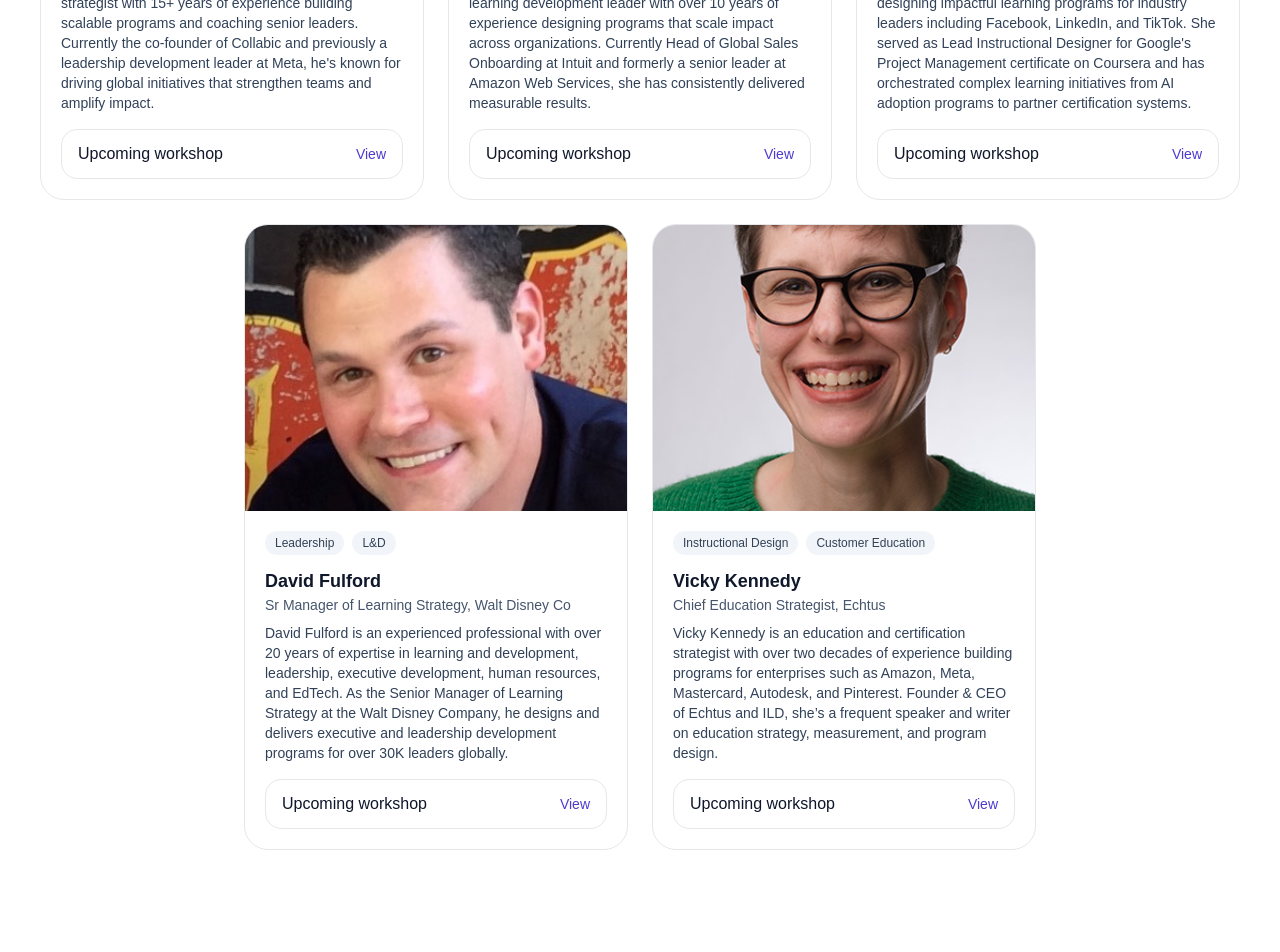
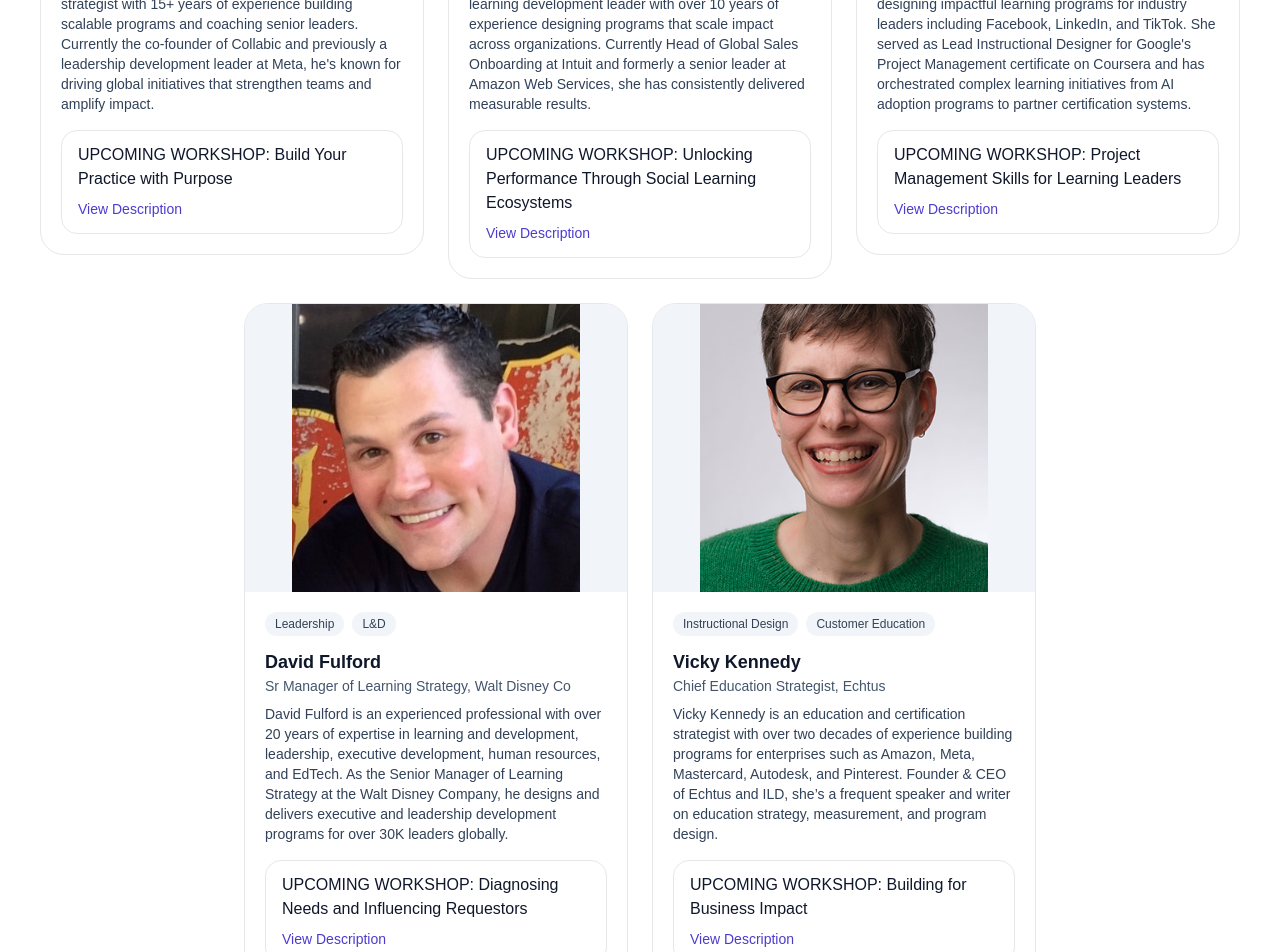
Before and after one commit to vickynkennedy-nyc/ILD, a Next.js app: page / in a window 1280 px wide. Shown: the part 1760-2712 px from the top of the page. Built offline with nearby package versions, Linux system fonts and the light colour scheme.

Commit message:
trigger deploy

```diff
--- a/app/page.tsx
+++ b/app/page.tsx
@@ -44,7 +44,7 @@ export default function Page() {
       workshops: [
         {
           id: "w1",
-          title: "Year One: Build Your Practice with Purpose",
+          title: "UPCOMING WORKSHOP: Build Your Practice with Purpose",
           desc: "A workshop designed for aspiring solopreneurs ready to step into entrepreneurship with clarity and confidence. Whether you're breaking away from corporate life, launching a coaching or consulting practice, or just beginning to imagine your business taking shape, this 3-hour intensive is built to meet you where you are. You'll move from fuzzy ideas to concrete offerings, establish a sustainable rhythm for running your business, and confront the practical (and emotional) realities of year one. If you're asking yourself, How do I actually do this?, you’re not alone, and this class is for you. Together we’ll explore your motivations, define your product, identify your audience, and map your next moves with rigor and heart."
         },
       ],
@@ -59,7 +59,7 @@ export default function Page() {
       workshops: [
          {
           id: "w1",
-          title: "The Collaborative Edge: Unlocking Performance Through Social Learning Ecosystems",
+          title: "UPCOMING WORKSHOP: Unlocking Performance Through Social Learning Ecosystems",
           desc: "What if your team could learn faster, remember more, and deliver bigger results—together? The Collaborative Edge reveals how to replace passive training with dynamic social learning that sticks. Through proven strategies and real results—like the 22% boost in closed-won deals —you’ll discover how to create peer-driven ecosystems that accelerate skills, fuel engagement, and drive measurable business impact."
         },
       ],
@@ -74,8 +74,8 @@ export default function Page() {
       workshops: [
          {
           id: "w1",
-          title: "From Chaos to Clarity: Project Management Skills for Learning Leaders",
-          desc: "Tired of missed deadlines, scope creep, and stakeholders who think everything is urgent? This hands-on workshop gives L&D professionals the practical frameworks to transform chaotic project requests into structured, successful learning initiatives. You'll walk away with project planning templates and boundary-setting techniques that actually work. No more being the reactive order-taker—time to become the proactive strategic partner your organization needs."
+          title: "UPCOMING WORKSHOP: Project Management Skills for Learning Leaders",
+          desc: "Tired of missed deadlines, scope creep, and stakeholders who think everything is urgent? This hands-on workshop gives L&D professionals the practical frameworks to transform chaotic project requests into structured, successful learning initiatives. You'll walk away with project planning templates and boundary-setting techniques that actually work."
         },
       ],
       tags: ["Project Management", "L&D"],
@@ -89,7 +89,7 @@ export default function Page() {
       workshops: [
         {
           id: "w1",
-          title: "From Order-Taker to Strategic Partner: Diagnosing Needs and Influencing Requestors",
+          title: "UPCOMING WORKSHOP: Diagnosing Needs and Influencing Requestors",
           desc: "Have you been asked for a training solution without opportunity to understand the need? An important step in designing a training solution starts with being a consultant and understanding the context of what is being solved for and how it will be seen as successful. Let’s spend time reviewing how to understand the need, define success, and the conversations to get you and the requestor aligned."
         },
       ],
@@ -104,8 +104,8 @@ export default function Page() {
   workshops: [
      {
           id: "w1",
-          title: "Building for Business Impact ",
-          desc: "Description to come."
+          title: "UPCOMING WORKSHOP: Building for Business Impact",
+          desc: "Learn to design external-facing programs like customer education, partner ebnablement, and product certifications that are aligned to strategic business goals."
         },
   ],
   tags: ["Instructional Design", "Customer Education"],
@@ -371,66 +371,78 @@ function WaitlistForm({ endpoint, theme = "dark" }: { endpoint: string; theme?:
 
 function InstructorCard({ instructor }: { instructor: Instructor }) {
   const [open, setOpen] = useState(false);
+  const first = instructor.workshops?.[0];
+
   return (
     <article className="group rounded-3xl border overflow-hidden bg-white" style={{ borderColor: '#e5e7eb' }}>
-      <div className="relative aspect-[4/3] overflow-hidden">
+      <div className="overflow-hidden bg-slate-100">
         <Image
           src={instructor.headshot}
           alt={instructor.name}
-    fill
-    sizes="(min-width: 1024px) 25vw, (min-width: 640px) 50vw, 100vw"
-    className="object-cover"
+          width={600}
+          height={800}
+          className="h-72 w-auto mx-auto object-contain"
         />
       </div>
+
       <div className="p-5">
         <div className="flex flex-wrap gap-2">
           {instructor.tags?.map((t: string) => (
-            <span key={t} className="inline-flex items-center rounded-full px-2.5 py-1 text-xs" style={{ backgroundColor: '#f1f5f9', color: '#334155' }}>{t}</span>
+            <span
+              key={t}
+              className="inline-flex items-center rounded-full px-2.5 py-1 text-xs"
+              style={{ backgroundColor: '#f1f5f9', color: '#334155' }}
+            >
+              {t}
+            </span>
           ))}
         </div>
+
         <h3 className="mt-3 text-lg font-semibold text-slate-900">{instructor.name}</h3>
         <p className="text-sm text-slate-600">{instructor.title}</p>
         <p className="mt-2 text-sm text-slate-700">{instructor.bio}</p>
 
         <div className="mt-4 rounded-2xl border" style={{ borderColor: '#e5e7eb' }}>
-          <div className="flex items-center justify-between px-4 py-3">
-            <h4 className="font-medium">Upcoming workshop</h4>
+          <div className="px-4 py-3">
+            {/* Title */}
+            <h4 className="font-medium text-slate-900">
+              {first ? first.title : "Workshop coming soon"}
+            </h4>
+
+            {/* View/Hide under the title */}
+            {first && (
               <button
                 type="button"
-  onClick={() => setOpen((v) => !v)}
-  className="text-sm font-medium cursor-pointer underline-offset-4 hover:underline focus:outline-none focus-visible:ring-2 focus-visible:ring-offset-2 focus-visible:ring-[#3dc2ec] transition"
+                onClick={() => setOpen(v => !v)}
+                className="mt-2 text-sm font-medium cursor-pointer underline-offset-4 hover:underline focus:outline-none focus-visible:ring-2 focus-visible:ring-offset-2 focus-visible:ring-[#3dc2ec] transition"
                 style={{ color: BRAND.primary }}
                 aria-expanded={open}
-  aria-controls={`workshops-${instructor.id}`}
+                aria-controls={`workshop-${instructor.id}`}
               >
-  {open ? "Hide" : "View"}
+                {open ? "Hide Description" : "View Description"}
               </button>
-          </div>
-          {open && (
-            <ul id={`workshops-${instructor.id}`} className="divide-y" style={{ borderColor: '#e5e7eb' }}>
-              {instructor.workshops.map((w: Workshop) => (
-                <li key={w.id} className="px-4 py-3 text-sm">
-  <div className="grid grid-cols-[1fr_auto] gap-x-3 gap-y-1 items-start">
-    {/* Left: title + meta */}
-    <div>
-      <p className="font-medium text-slate-900">{w.title}</p>
+            )}
           </div>
 
-    {/* Right: button */}
-    <div>
-      <ExpressInterest instructor={instructor.name} workshop={w.title} />
+          {/* Details for the first workshop */}
+          {first && open && (
+            <div id={`workshop-${instructor.id}`} className="px-4 pb-4 text-sm">
+              <p className="text-slate-600">
+                {first.date} · {first.length}
+              </p>
+              <p className="mt-2 text-slate-700">
+                {first.desc ?? "Details coming soon."}
+              </p>
+              <div className="mt-3">
+                <ExpressInterest instructor={instructor.name} workshop={first.title} />
               </div>
+            </div>
+          )}
 
-    {/* Full-width: description wraps under both */}
-    {w.desc && (
-      <p className="col-span-2 mt-1 text-slate-700 break-words">
-        {w.desc}
-      </p>
-    )}
+          {!first && (
+            <div className="px-4 py-3 text-sm text-slate-500">
+              Check back soon for this instructor’s upcoming workshop.
             </div>
-</li>
-              ))}
-            </ul>
           )}
         </div>
       </div>
```
Also changed, not shown: public/instructors/christine.png. Lines whose indentation alone changed are shown as unchanged.
